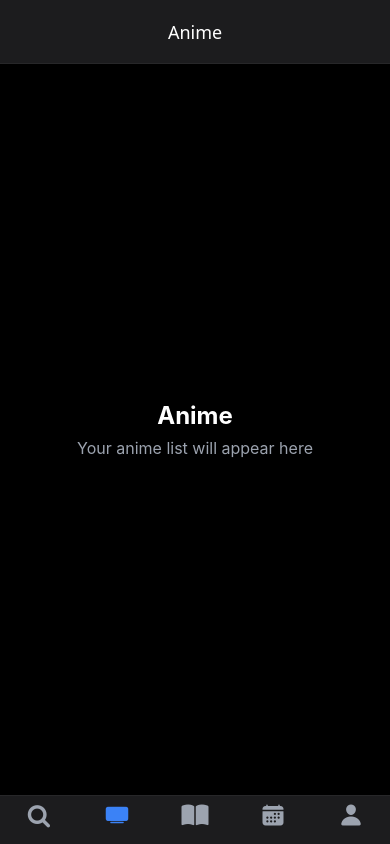
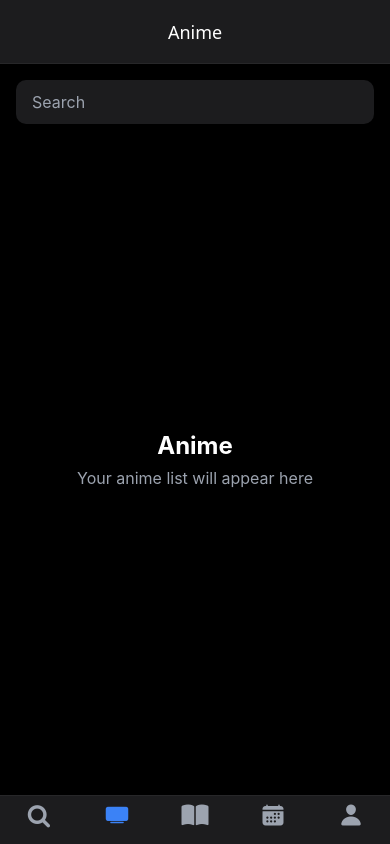
Before and after one commit to x-typo/rakuroku, a React Native app: screen /Anime in a window 390 px wide. Built offline with nearby package versions, Linux system fonts and the light colour scheme.

Commit message:
Add search functionality to Anime and Manga screens with input fields

```diff
--- a/src/screens/AnimeScreen.tsx
+++ b/src/screens/AnimeScreen.tsx
@@ -1,11 +1,32 @@
-import { StyleSheet, Text, View } from "react-native";
+import { useState } from "react";
+import {
+  StyleSheet,
+  Text,
+  View,
+  TextInput,
+  Keyboard,
+  TouchableWithoutFeedback,
+} from "react-native";
 
 export default function AnimeScreen() {
+  const [searchQuery, setSearchQuery] = useState("");
+
   return (
-    <View style={styles.container}>
-      <Text style={styles.title}>Anime</Text>
-      <Text style={styles.subtitle}>Your anime list will appear here</Text>
-    </View>
+    <TouchableWithoutFeedback onPress={Keyboard.dismiss}>
+      <View style={styles.container}>
+        <TextInput
+          style={styles.searchBar}
+          placeholder="Search"
+          placeholderTextColor="#9CA3AF"
+          value={searchQuery}
+          onChangeText={setSearchQuery}
+        />
+        <View style={styles.content}>
+          <Text style={styles.title}>Anime</Text>
+          <Text style={styles.subtitle}>Your anime list will appear here</Text>
+        </View>
+      </View>
+    </TouchableWithoutFeedback>
   );
 }
 
@@ -13,6 +34,19 @@ const styles = StyleSheet.create({
   container: {
     flex: 1,
     backgroundColor: "#000",
+  },
+  searchBar: {
+    backgroundColor: "#1c1c1e",
+    color: "#fff",
+    paddingHorizontal: 16,
+    paddingVertical: 12,
+    marginHorizontal: 16,
+    marginTop: 16,
+    borderRadius: 10,
+    fontSize: 16,
+  },
+  content: {
+    flex: 1,
     alignItems: "center",
     justifyContent: "center",
   },
--- a/src/screens/MangaScreen.tsx
+++ b/src/screens/MangaScreen.tsx
@@ -1,11 +1,32 @@
-import { StyleSheet, Text, View } from "react-native";
+import { useState } from "react";
+import {
+  StyleSheet,
+  Text,
+  View,
+  TextInput,
+  Keyboard,
+  TouchableWithoutFeedback,
+} from "react-native";
 
 export default function MangaScreen() {
+  const [searchQuery, setSearchQuery] = useState("");
+
   return (
-    <View style={styles.container}>
-      <Text style={styles.title}>Manga</Text>
-      <Text style={styles.subtitle}>Your manga list will appear here</Text>
-    </View>
+    <TouchableWithoutFeedback onPress={Keyboard.dismiss}>
+      <View style={styles.container}>
+        <TextInput
+          style={styles.searchBar}
+          placeholder="Search"
+          placeholderTextColor="#9CA3AF"
+          value={searchQuery}
+          onChangeText={setSearchQuery}
+        />
+        <View style={styles.content}>
+          <Text style={styles.title}>Manga</Text>
+          <Text style={styles.subtitle}>Your manga list will appear here</Text>
+        </View>
+      </View>
+    </TouchableWithoutFeedback>
   );
 }
 
@@ -13,6 +34,19 @@ const styles = StyleSheet.create({
   container: {
     flex: 1,
     backgroundColor: "#000",
+  },
+  searchBar: {
+    backgroundColor: "#1c1c1e",
+    color: "#fff",
+    paddingHorizontal: 16,
+    paddingVertical: 12,
+    marginHorizontal: 16,
+    marginTop: 16,
+    borderRadius: 10,
+    fontSize: 16,
+  },
+  content: {
+    flex: 1,
     alignItems: "center",
     justifyContent: "center",
   },
```
